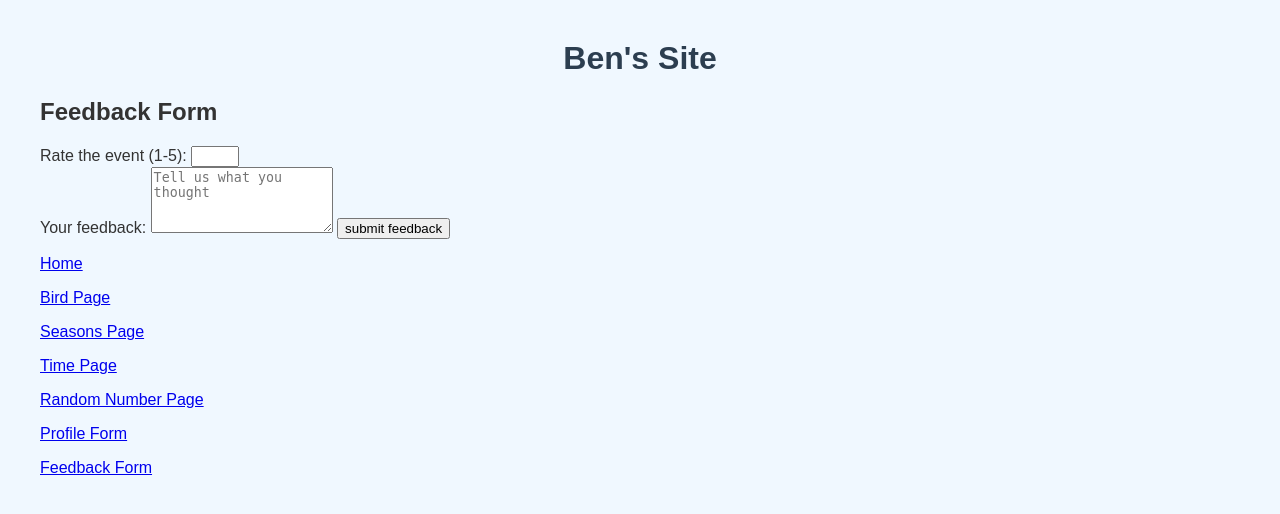
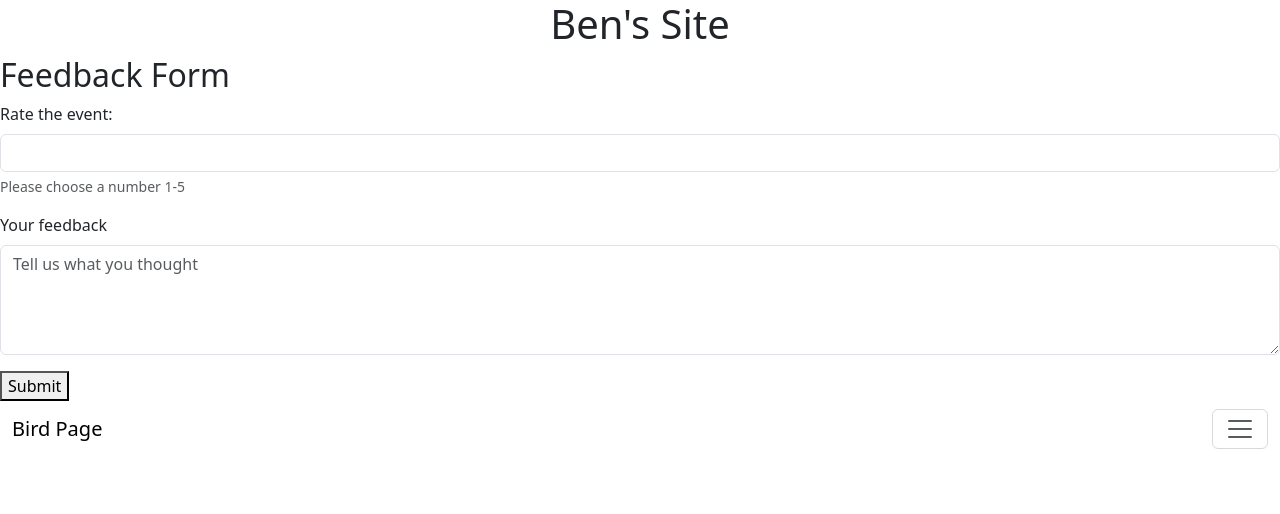
Before and after one commit to Benjamn27/BirdApp_Benjamin, a Flask app: page /feedback in a window 1280 px wide. Shown: the top 514 px of the page. Run offline with Flask 3, Linux system fonts and the light colour scheme; some libraries are stand-ins or nearby versions.

Commit message:
Bootstrap addition

```diff
--- a/Templates/base.html
+++ b/Templates/base.html
@@ -1,7 +1,6 @@
 <!doctype html>
 <html lang="en">
   <head>
-    <meta charset="utf-8" />
     <meta name="viewport" content="width=device-width,initial-scale=1" />
     <title>{% block title %}Flask Date App{% endblock %}</title>
     <!-- Main stylesheet (put here so all pages inherit it) -->
@@ -21,31 +20,115 @@
     <main>{% block content %} {% endblock %}</main>
     <!-- Shared footer -->
     <footer>
-</a>
-        <a href="{{url_for('home')}}">
-        <p>Home</p>
-</a>
-<a href="{{url_for('birdPage')}}">
-  <p>Bird Page</p>
-</a>
-<a href="{{url_for('seasonsPage')}}">
-  <p>Seasons Page</p>
-</a>
-<a href="{{url_for('timePage')}}">
-        <p>Time Page</p>
-    </a>
-</a>
-<a href="{{url_for('randomPage')}}">
-        <p>Random Number Page</p>
-</a>
-        <a href="{{url_for('profilePage')}}">
-        <p>Profile Form</p>
-</a>
-</a>
-<a href="{{url_for('feedbackPage')}}">
-        <p>Feedback Form</p>
-</a>
+      <nav class="navbar md:navbar-expand bg-1">
+        <div class="container-fluid">
+          <a class="navbar-brand" href="#">Bird Page</a>
+          <button
+            class="btn-icon navbar-toggler"
+            type="button"
+            data-bs-toggle="drawer"
+            data-bs-target="#navbarDrawer"
+            aria-controls="navbarDrawer"
+            aria-expanded="false"
+            aria-label="Toggle navigation"
+          >
+            <span class="navbar-toggler-icon" aria-hidden="true"></span>
+          </button>
+          <dialog
+            class="drawer drawer-end"
+            tabindex="-1"
+            id="navbarDrawer"
+            aria-labelledby="navbarDrawerLabel"
+          >
+            <div class="drawer-header">
+              <h5 class="drawer-title" id="navbarDrawerLabel">Menu</h5>
+              <button
+                type="button"
+                class="btn-close"
+                data-bs-dismiss="drawer"
+                aria-label="Close"
+              ></button>
+            </div>
+            <div class="drawer-body mb-2 md:mb-0">
+              <ul class="nav navbar-nav me-auto">
+                <li class="nav-item">
+                  <a
+                    class="nav-link active"
+                    aria-current="page"
+                    href="{{url_for('home')}}"
+                    >Home</a
+                  >
+                </li>
+                <li class="nav-item">
+                  <a class="nav-link" href="{{url_for('birdPage')}}">Bird</a>
+                  <a class="nav-link" href="{{url_for('seasonsPage')}}"
+                    >Season</a
+                  >
+                  <a class="nav-link" href="{{url_for('timePage')}}">Bedtime</a>
+                  <a class="nav-link" href="{{url_for('randomPage')}}"
+                    >Random</a
+                  >
+                  <a class="nav-link" href="{{url_for('profilePage')}}"
+                    >Profile</a
+                  >
+                  <a class="nav-link" href="{{url_for('feedbackPage')}}"
+                    >Feedback</a
+                  >
+                </li>
+                <li class="nav-item">
+                  <button
+                    class="nav-link"
+                    type="button"
+                    data-bs-toggle="menu"
+                    aria-expanded="false"
+                  >
+                    Menu
+                  </button>
+                  <div class="menu">
+                    <a class="menu-item" href="#">Action</a>
+                    <a class="menu-item" href="#">Another action</a>
+                    <hr class="menu-divider" />
+                    <a class="menu-item" href="#">Something else here</a>
+                  </div>
+                </li>
+                <li class="nav-item">
+                  <a class="nav-link disabled" aria-disabled="true">Disabled</a>
+                </li>
+              </ul>
+              <form class="hstack gap-2" role="search">
+                <input
+                  class="form-control"
+                  type="search"
+                  placeholder="Search"
+                  aria-label="Search"
+                />
+                <button
+                  class="btn-solid btn-icon theme-secondary"
+                  type="submit"
+                >
+                  <svg class="bi" width="16" height="16">
+                    <use href="#search" />
+                  </svg>
+                </button>
+              </form>
+            </div>
+          </dialog>
+        </div>
+      </nav>
+    </footer>
+    <link
+      href="https://cdn.jsdelivr.net/npm/bootstrap@6.0.0-alpha.1/dist/css/bootstrap.min.css"
+      rel="stylesheet"
+      integrity="sha384-B/GM4XqrwHnWXNOWMbloTmrYXZg10cakYGmpfsR/bbzQ6JAJI4ihuyADKLnBgrCe"
+      crossorigin="anonymous"
+    />
+    <script
+      type="module"
+      src="https://cdn.jsdelivr.net/npm/bootstrap@6.0.0-alpha.1/dist/js/bootstrap.bundle.min.js"
+      integrity="sha384-1a/pXj49ZQ1aHEmrJ+gMw1otqoVsYwlEnlD8mIfY2TV03r20Y0CN7uqx1tQogjPL"
+      crossorigin="anonymous"
+    ></script>
 
-    </footer>
+    <meta charset="utf-8" />
   </body>
 </html>
--- a/Templates/feedbackForm.html
+++ b/Templates/feedbackForm.html
@@ -3,21 +3,31 @@
 <h2>Feedback Form</h2>
 
 <form method="POST">
-  <div>
-    <label for="rating">Rate the event (1-5):</label>
-    <input type="number" id="rating" name="rating" min="1" max="5" required />
+  <div class="mb-3">
+    <label for="rating" class="form-label">Rate the event:</label>
+    <input
+      type="number"
+      class="form-control"
+      id="rating"
+      name="rating"
+      min="1"
+      max="5"
+      aria-describedby="ratingHelp"
+      required
+    />
+    <div id="ratingHelp" class="form-text">Please choose a number 1-5</div>
   </div>
-  <div>
-    <label for="feedback">Your feedback:</label>
+  <div class="mb-3">
+    <label for="feedback" class="form-label">Your feedback</label>
     <textarea
+      class="form-control"
       name="feedback"
       id="feedback"
       rows="4"
       placeholder="Tell us what you thought"
     ></textarea>
-
-    <button type="submit">submit feedback</button>
   </div>
+  <button type="submit" class="btn-solid theme-primary">Submit</button>
 </form>
 
 {% endblock %}
```
